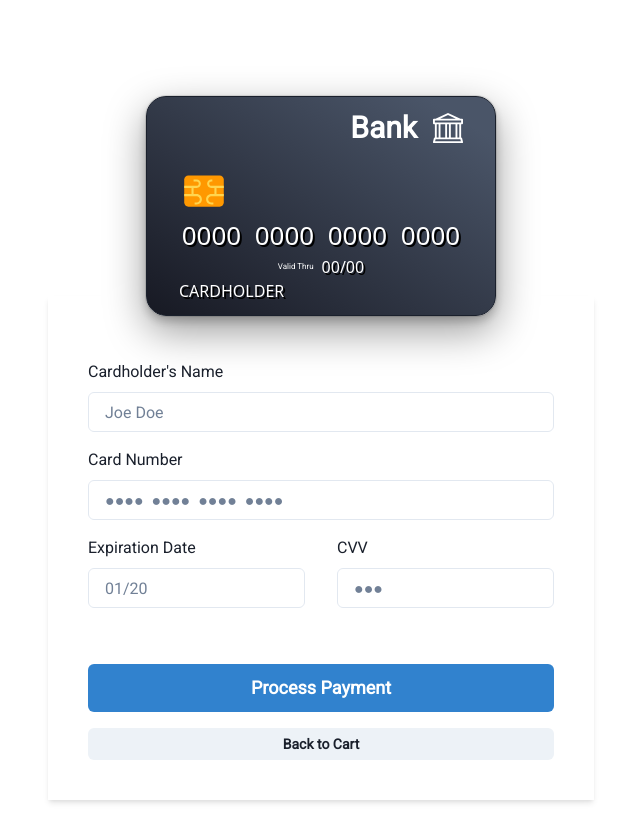
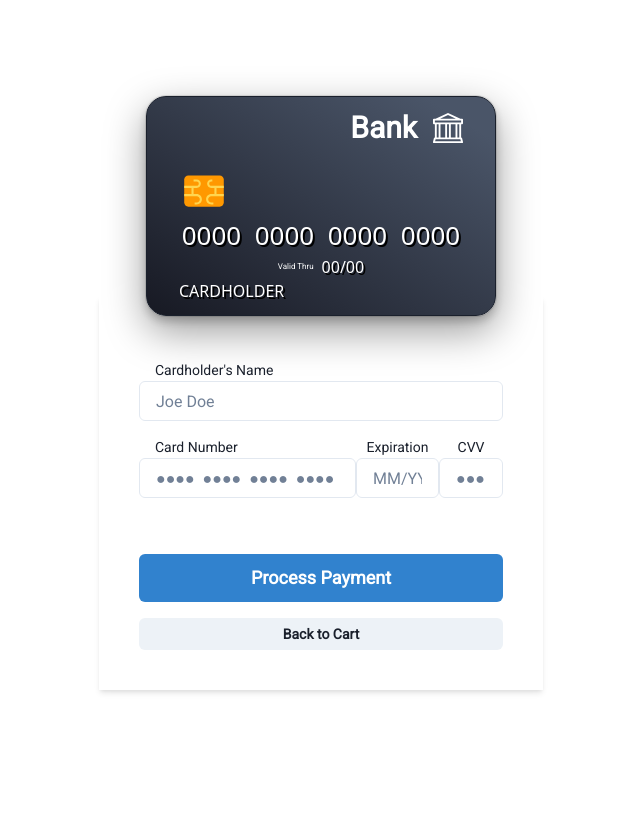
Before and after one commit to kn8a/react-cc-payment-form, a React (Vite) app: page / in a window 1280 px wide. Shown: the whole page, without its empty margins (319-959 px from the left). After the commit the page ends 800 px from the top, so only its background shows below. Built offline with nearby package versions, Linux system fonts and the light colour scheme; a web font is replaced by a local one.

Commit message:
added flip effect and restyled inputs

```diff
--- a/package.json
+++ b/package.json
@@ -15,6 +15,7 @@
     "@emotion/styled": "^11.11.0",
     "@fontsource-variable/oxanium": "^5.0.18",
     "@fontsource/roboto": "^5.0.8",
+    "@formkit/auto-animate": "^0.8.1",
     "framer-motion": "^11.0.5",
     "react": "^18.2.0",
     "react-dom": "^18.2.0",
--- a/src/components/Form.jsx
+++ b/src/components/Form.jsx
@@ -1,3 +1,5 @@
+
+
 import { Flex } from "@chakra-ui/layout"
 import {
   FormControl,
@@ -22,7 +24,10 @@ import { FcSimCardChip } from "react-icons/fc"
 import { BsBank } from "react-icons/bs"
 
 import Tilt from "react-parallax-tilt"
-import InputMask from "react-input-mask";
+import InputMask from "react-input-mask"
+import './card.css'
+
+// import autoAnimate from "@formkit/auto-animate"
 
 const Form = () => {
   const [card, setCard] = useState({
@@ -34,35 +39,43 @@ const Form = () => {
   })
 
   const onChange = (e) => {
-    if (e.target.name=='number' && !e.target.value) {
+    if (e.target.name == "number" && !e.target.value) {
       setCard({
         ...card,
-        [e.target.name]: '0000  0000  0000  0000'
+        [e.target.name]: "0000  0000  0000  0000",
       })
-    } else if (e.target.name=='name' && !e.target.value){
+    } else if (e.target.name == "name" && !e.target.value) {
       setCard({
         ...card,
-        [e.target.name]: 'CARDHOLDER'
+        [e.target.name]: "CARDHOLDER",
       })
-    } else if (e.target.name=='exp' && !e.target.value){
+    } else if (e.target.name == "exp" && !e.target.value) {
       setCard({
         ...card,
-        [e.target.name]: '00/00'
+        [e.target.name]: "00/00",
       })
-    } else if (e.target.name=='cvv' && !e.target.value){
+    } else if (e.target.name == "cvv" && !e.target.value) {
       setCard({
         ...card,
-        [e.target.name]: '000'
+        [e.target.name]: "000",
+      })
+    } else {
+      setCard({
+        ...card,
+        [e.target.name]: e.target.value.toUpperCase(),
       })
     }
-     else {
-      setCard({
-        ...card,
-        [e.target.name]: e.target.value.toUpperCase()
-      })
-    }
+  }
 
-  }
+  const [isCvvFocused, setIsCvvFocused] = useState(false);
+
+  const handleCvvFocus = () => {
+    setIsCvvFocused(true);
+  };
+
+  const handleCvvBlur = () => {
+    setIsCvvFocused(false);
+  };
 
   return (
     <Box backdropFilter='auto' backdropBlur='8px'>
@@ -89,6 +102,8 @@ const Form = () => {
               glareBorderRadius='20px'
               tiltMaxAngleY={2}
               tiltMaxAngleX={5}
+              className={isCvvFocused ? "flip" : ""}
+              flipHorizontally={isCvvFocused}
             >
               <Flex
                 borderColor={"green"}
@@ -143,7 +158,6 @@ const Form = () => {
                     fontFamily={"numbers"}
                     whiteSpace={"preserve"}
                     textShadow='2px 2px black'
-
                   >
                     {card.number}
                   </Text>
@@ -194,26 +208,67 @@ const Form = () => {
         >
           <Flex flexDir={"column"} gap={4}>
             <FormControl>
-              <FormLabel>{"Cardholder's Name"}</FormLabel>
-              <Input type='text' name="name" onChange={onChange} placeholder="Joe Doe"/>
-              {/* <FormHelperText>{`We'll never share your email.`}</FormHelperText> */}
-            </FormControl>
-            <FormControl>
-              <FormLabel>Card Number</FormLabel>
-              <Input as={InputMask} mask='9999  9999  9999  9999' maskChar={null} name="number" onChange={onChange}  placeholder="●●●●  ●●●●  ●●●●  ●●●●"/>
+              <FormLabel m={0} p={0} pl={4} fontSize={"sm"}>
+                {"Cardholder's Name"}
+              </FormLabel>
+              <Input
+                type='text'
+                name='name'
+                onChange={onChange}
+                placeholder='Joe Doe'
+              />
               {/* <FormHelperText>{`We'll never share your email.`}</FormHelperText> */}
             </FormControl>
           </Flex>
 
-          <Flex gap={8}>
+          <Flex>
             <FormControl>
-              <FormLabel>Expiration Date</FormLabel>
-              <Input as={InputMask} mask='99/99' maskChar={null} name="exp" onChange={onChange} placeholder="01/20"/>
+              <FormLabel m={0} p={0} pl={4} fontSize={"sm"}>
+                Card Number
+              </FormLabel>
+              <Input
+                as={InputMask}
+                mask='9999  9999  9999  9999'
+                maskChar={null}
+                name='number'
+                onChange={onChange}
+                placeholder='●●●●  ●●●●  ●●●●  ●●●●'
+                htmlSize={20}
+                width='auto'
+              />
               {/* <FormHelperText>{`We'll never share your email.`}</FormHelperText> */}
             </FormControl>
             <FormControl>
-              <FormLabel>CVV</FormLabel>
-              <Input as={InputMask} mask='999' maskChar={null} name="cvv" onChange={onChange} placeholder="●●●"/>
+              <FormLabel m={0} p={0} fontSize={"sm"} textAlign={"center"}>
+                Expiration
+              </FormLabel>
+              <Input
+                as={InputMask}
+                mask='99/99'
+                maskChar={null}
+                name='exp'
+                onChange={onChange}
+                placeholder='MM/YY'
+                htmlSize={4}
+                width='auto'
+              />
+              {/* <FormHelperText>{`We'll never share your email.`}</FormHelperText> */}
+            </FormControl>
+            <FormControl>
+              <FormLabel m={0} p={0} fontSize={"sm"} textAlign={"center"}>
+                CVV
+              </FormLabel>
+              <Input
+              onFocus={handleCvvFocus}
+              onBlur={handleCvvBlur}
+                as={InputMask}
+                mask='999'
+                maskChar={null}
+                name='cvv'
+                onChange={onChange}
+                placeholder='●●●'
+                width='16'
+              />
               {/* <FormHelperText>{`We'll never share your email.`}</FormHelperText> */}
             </FormControl>
           </Flex>
--- /dev/null
+++ b/src/components/card.css
@@ -0,0 +1,29 @@
+/* @import '../ReactParallaxTilt.css'; */
+
+.flip-vh {
+  display: flex;
+  flex-direction: column;
+  justify-content: center;
+  align-items: center;
+  width: 300px;
+  height: 300px;
+  font-size: 30px;
+  font-style: italic;
+  background-color: darkgreen;
+  color: white;
+  border: 5px solid black;
+  border-radius: 20px;
+  .header {
+    font-size: 38px;
+  }
+  .form {
+    display: flex;
+    flex-direction: column;
+    align-items: flex-start;
+    input {
+      transform: scale(1.5);
+      height: 20px;
+      margin-right: 7px;
+    }
+  }
+}
```
Also changed, not shown: 1 other file (tests, documents, lock files or other folders).
